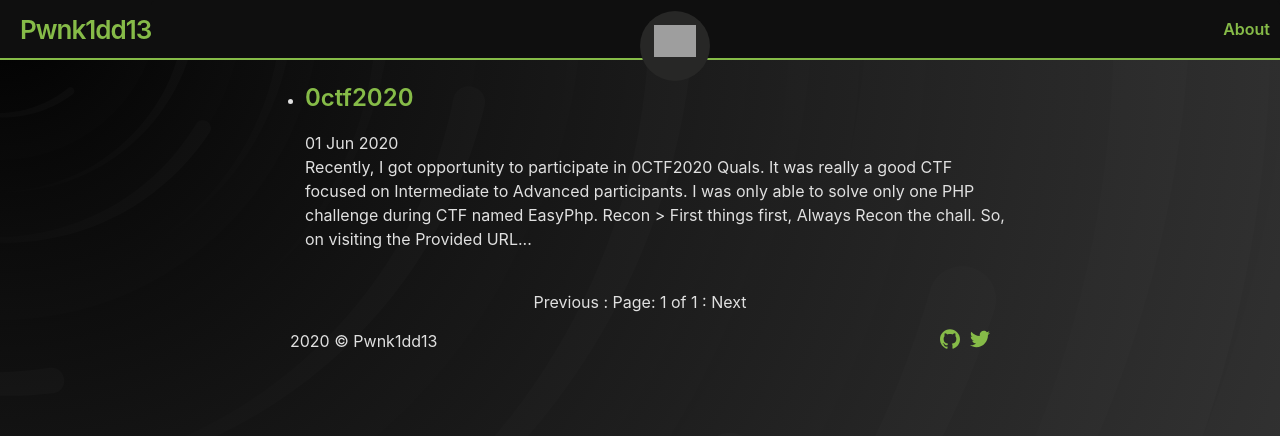
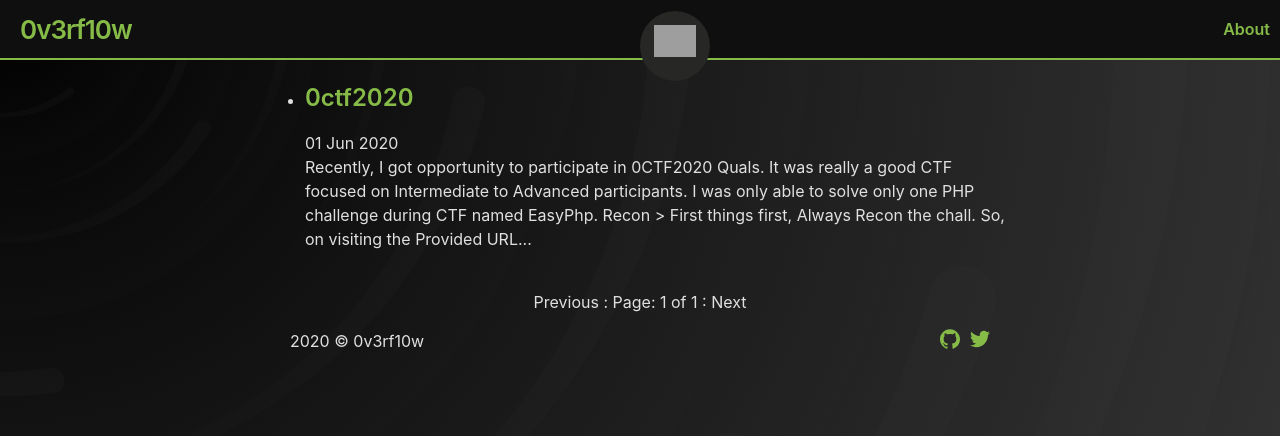
Before and after one commit to pwnk1d113/pwnk1d113.github.io, a Jekyll site: the page built from index.html, in a window 1280 px wide. Shown: the top 436 px of the page. Built offline with Jekyll 4.4.1, drawn with Linux system fonts in a browser that asks for light colours; the list of posts is cut into pages by our own code; grey boxes are pictures that could not be loaded.

Commit message:
Update _config.yml

```diff
--- a/_config.yml
+++ b/_config.yml
@@ -1,7 +1,7 @@
-title: Pwnk1dd13
+title: 0v3rf10w
 iconURL: assets/default-icon.png
 theme: jekyll-theme-leaf
-owner: pwnk1dd13
+owner: 0v3rf10w
 
 # for a clean URL
 #permalink: :slug
@@ -10,7 +10,7 @@ baseurl: /
 url: pwnk1dd13.github.io
 
 social:
-  twitter: hck4sks
+  twitter: _0v3rf10w
   github: pwnk1dd13
 
 plugins:
```
